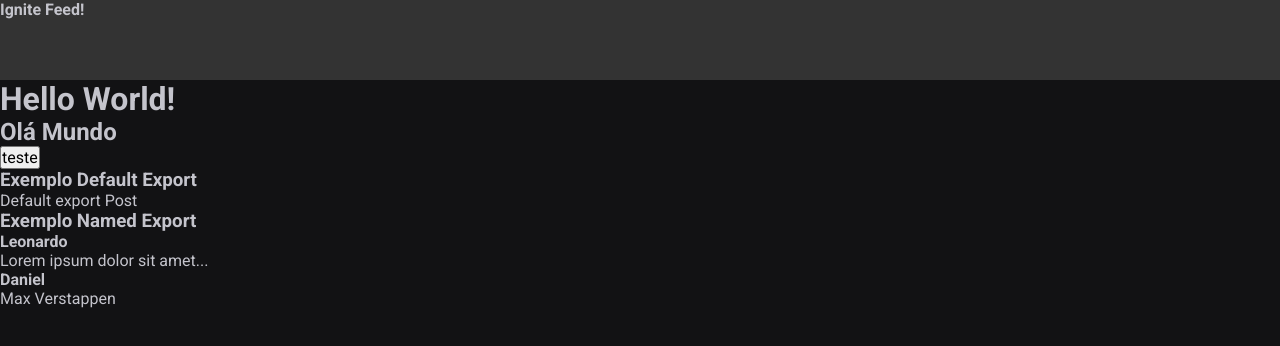
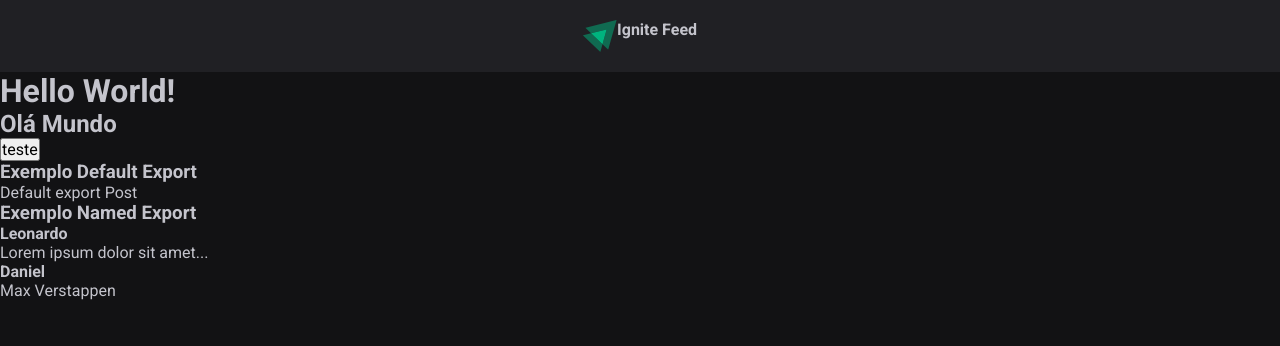
Before and after one commit to leoszm/React_Learn, a React (Vite) app in the folder FirstProject/01-fundamentals-reactjs/: page / in a window 1280 px wide. Shown: the top 346 px of the page. Built offline with nearby package versions, Linux system fonts and the light colour scheme.

Commit message:
commit header logo finalizado

```diff
--- a/FirstProject/01-fundamentals-reactjs/src/components/Header.jsx
+++ b/FirstProject/01-fundamentals-reactjs/src/components/Header.jsx
@@ -1,10 +1,11 @@
-import styles from './Header.module.css'
-
+import styles from './Header.module.css';
+import igniteLogo from '../assets/ignite-logo.svg';
 //classe_do_css.elemento(id/class)
 export function Header() {
     return (
         <header className={styles.header}>
-            <strong>Ignite Feed!</strong>
+            <img src= { igniteLogo } alt="Logotipo do Ignite"/>
+            <strong>Ignite Feed</strong>
         </header>
     );
 }
--- a/FirstProject/01-fundamentals-reactjs/src/components/Header.module.css
+++ b/FirstProject/01-fundamentals-reactjs/src/components/Header.module.css
@@ -1,4 +1,10 @@
 .header {
-    background: #333;
-    height: 80px;
+    background: var(--gray-800);
+    display: flex;
+    justify-content: center;
+    padding: 1.25rem 0;
 }
+
+.header img {
+    height: 2rem;
+}
```
Also changed, not shown: FirstProject/01-fundamentals-reactjs/src/assets/ignite-logo.svg (added).
